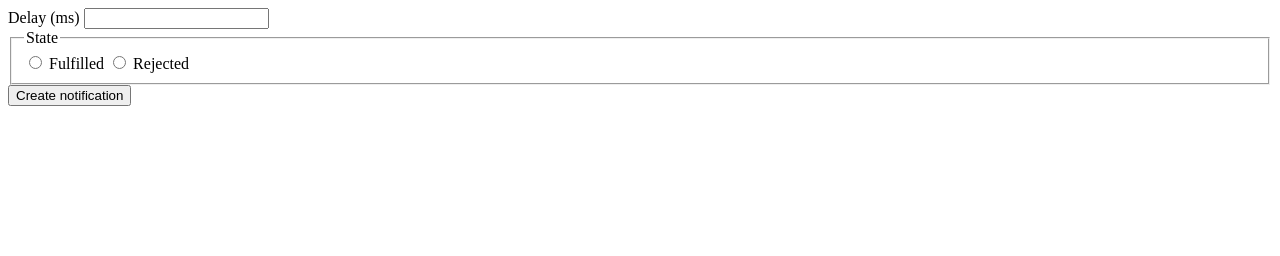
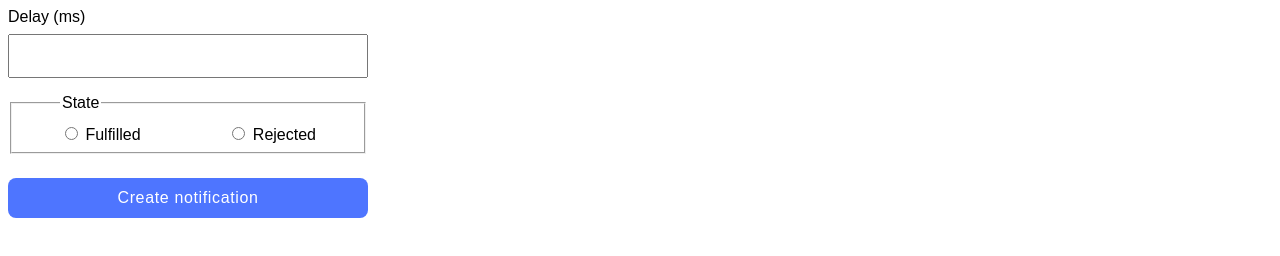
Before and after one commit to d-yv/goit-js-hw-10, a website built with Vite: page src/2-shackbar.html in a window 1280 px wide. Built offline with nearby package versions, Linux system fonts and the light colour scheme.

Commit message:
add shackbar

```diff
--- a/src/2-shackbar.html
+++ b/src/2-shackbar.html
@@ -8,19 +8,31 @@
   </head>
   <body>
     <form class="form">
-      <label>
+      <label class="delay-block">
         Delay (ms)
-        <input type="number" name="delay" required />
+        <input class="delay-input" type="number" name="delay" required />
       </label>
 
-      <fieldset>
+      <fieldset class="radio-input">
         <legend>State</legend>
         <label>
-          <input type="radio" name="state" value="fulfilled" required />
+          <input
+            class="radio-knop"
+            type="radio"
+            name="state"
+            value="fulfilled"
+            required
+          />
           Fulfilled
         </label>
         <label>
-          <input type="radio" name="state" value="rejected" required />
+          <input
+            class="radio-knop"
+            type="radio"
+            name="state"
+            value="rejected"
+            required
+          />
           Rejected
         </label>
       </fieldset>
--- a/src/css/2-shackbar.css
+++ b/src/css/2-shackbar.css
@@ -0,0 +1,66 @@
+body {
+    font-family: "Montserrat", sans-serif;
+}
+
+.form {
+    max-width: 360px;
+    display: flex;
+    flex-direction: column;
+    gap: 16px;
+}
+
+.delay-block {
+    display: flex;
+    flex-direction: column;
+    gap: 8px;
+}
+
+.delay-input {
+    max-width: 100%;
+    font-weight: 400;
+    font-size: 16px;
+    line-height: 1.5;
+    letter-spacing: 0.04em;
+    color: #2e2f42;
+    height: 40px;
+    padding: 0 16px;
+}
+
+.radio-input {
+    display: flex;
+    flex-direction: row;
+    justify-content: space-between;
+    padding: 12px 48px 8px;
+
+}
+
+.radio-knop {
+    font-weight: 400;
+    font-size: 16px;
+    line-height: 1.5;
+    color: #2e2f42;
+}
+
+button {
+    width: 360px;
+    margin-top: 8px;
+    cursor: pointer;
+
+    border-radius: 8px;
+    padding: 8px 16px;
+    width: 360px;
+    height: 40px;
+    background-color: #4e75ff;
+    border: none;
+    font-family: "Montserrat", sans-serif;
+    font-weight: 500;
+    font-size: 16px;
+    line-height: 1.5;
+    letter-spacing: 0.04em;
+    color: #fff;
+}
+
+button:hover,
+button:focus {
+    background-color: #6c8cff;
+}
--- a/src/js/2-shackbar.js
+++ b/src/js/2-shackbar.js
@@ -1,2 +1,46 @@
 import iziToast from 'izitoast';
 import 'izitoast/dist/css/iziToast.min.css';
+
+const form = document.querySelector('.form');
+const submitData = {};
+const createSubmitData = e => {
+  e.preventDefault();
+  const form = e.target.elements;
+  const delay = form.delay.value.trim();
+  const state = form.state.value;
+  submitData.delay = delay;
+  submitData.state = state;
+  e.target.reset();
+
+  const messageData = {
+    position: 'topRight',
+  };
+
+  const snackbar = new Promise((resolve, reject) => {
+    const { state, delay } = submitData;
+    setTimeout(() => {
+      if (state === 'fulfilled') {
+        resolve('SUCCESS');
+        messageData.title = 'Succsess';
+        messageData.titleColor = 'green';
+        messageData.message = `✅ Fulfilled promise in ${delay}ms`;
+      } else {
+        reject('ERROR');
+        messageData.title = 'Error';
+        messageData.titleColor = 'red';
+        messageData.message = `❌ Rejected promise in ${delay}ms`;
+      }
+    }, delay);
+  });
+
+  snackbar
+    .then(result => {
+      iziToast.show(messageData);
+    })
+    .catch(error => {
+      iziToast.show(messageData);
+    });
+
+  return console.log(snackbar);
+};
+form.addEventListener('submit', createSubmitData);
```
Also changed, not shown: src/page-2.html (deleted, +0 -28 lines), src/page-3.html (deleted, +0 -28 lines).
